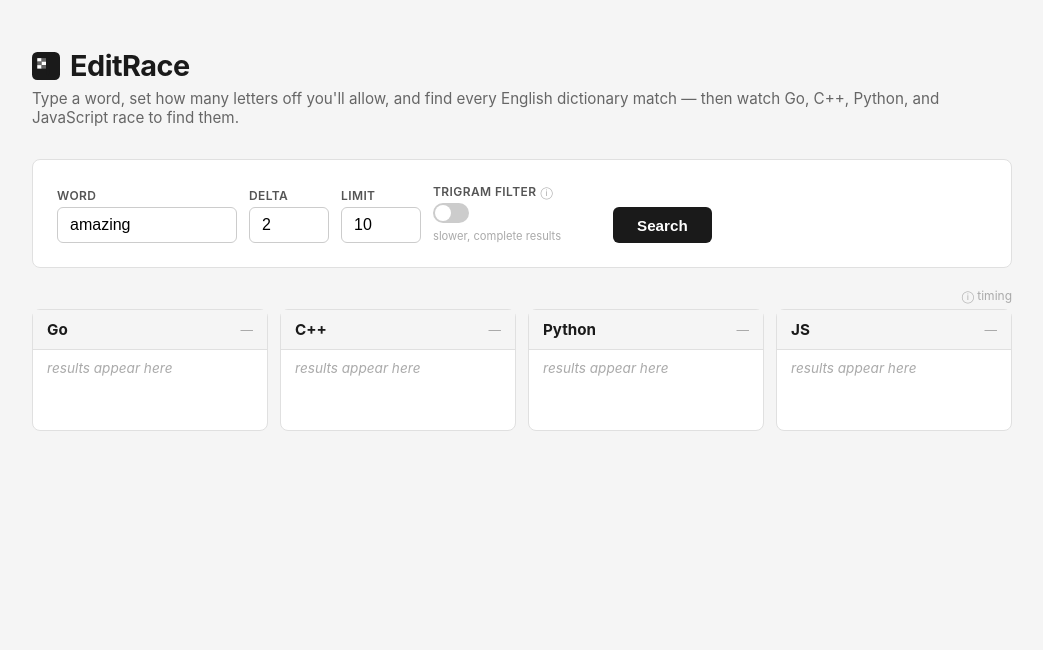
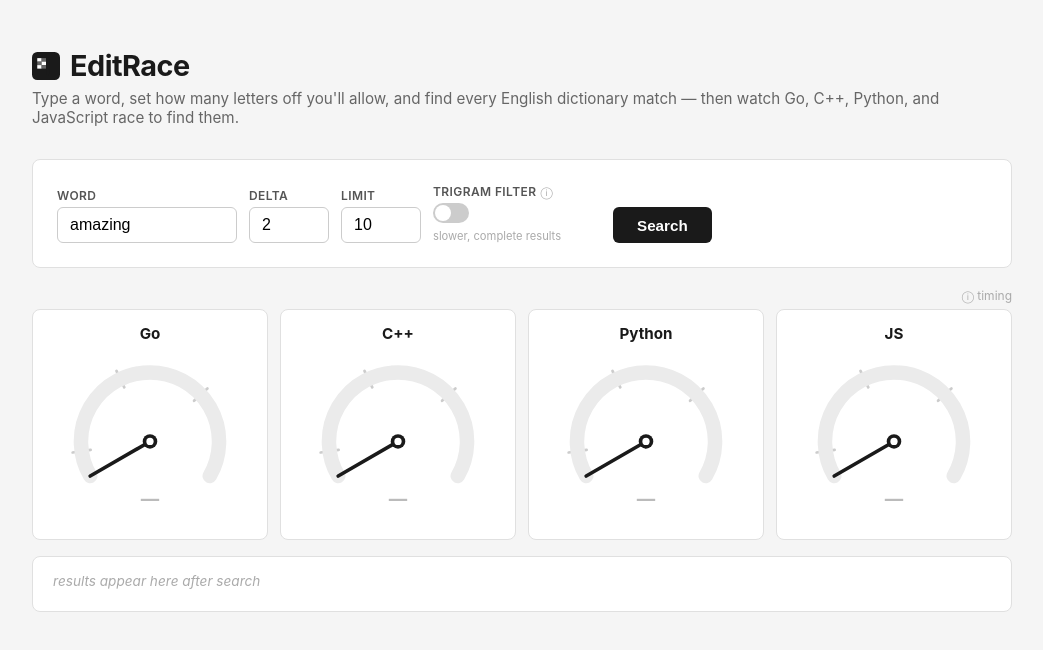
Before and after one commit to siqiliu18/nearestword, a React (Vite) app in the folder frontend/: page / in a window 1280 px wide. Shown: the top 650 px of the page, without its empty margins (118-1161 px from the left). Built offline with nearby package versions, Linux system fonts and the light colour scheme.

Commit message:
speedometer gauges!

```diff
--- a/frontend/src/App.css
+++ b/frontend/src/App.css
@@ -62,28 +62,6 @@ button[type='submit'] {
 button[type='submit']:hover    { background: #333; }
 button[type='submit']:disabled { background: #999; cursor: not-allowed; }
 
-.meta { font-size: 0.85rem; color: #888; margin-bottom: 16px; }
-
-/* Engine grid */
-.grid { display: grid; grid-template-columns: repeat(4, 1fr); gap: 12px; }
-
-.engine-col {
-  background: #fff; border: 1px solid #e0e0e0;
-  border-radius: 8px;
-}
-.engine-col.loading { animation: pulse 1s ease-in-out infinite; }
-@keyframes pulse {
-  0%, 100% { border-color: #e0e0e0; }
-  50%       { border-color: #999; }
-}
-
-.engine-header {
-  display: flex; justify-content: space-between; align-items: center;
-  padding: 10px 14px; background: #f5f5f5; border-bottom: 1px solid #e0e0e0;
-  gap: 8px;
-}
-.engine-label { font-weight: 700; font-size: 0.95rem; }
-
 /* Grid header row with timing info icon */
 .grid-header {
   display: flex; justify-content: flex-end;
@@ -114,34 +92,66 @@ button[type='submit']:disabled { background: #999; cursor: not-allowed; }
 }
 .timing-info:hover .timing-tooltip { display: block; }
 
-/* Tooltip that opens leftward (for mid-form icons) */
-.timing-tooltip.left {
-  right: auto; left: 0;
-}
-.timing-tooltip.left::before {
-  right: auto; left: 10px;
+.timing-tooltip.left { right: auto; left: 0; }
+.timing-tooltip.left::before { right: auto; left: 10px; }
+
+/* Speedometer gauges */
+.gauges-grid {
+  display: grid;
+  grid-template-columns: repeat(4, 1fr);
+  gap: 12px;
+  margin-bottom: 16px;
 }
 
-.engine-times {
-  display: flex; flex-direction: column; align-items: flex-end; gap: 1px;
+.speedometer {
+  background: #fff;
+  border: 1px solid #e0e0e0;
+  border-radius: 8px;
+  padding: 14px 8px 10px;
+  display: flex;
+  flex-direction: column;
+  align-items: center;
+  gap: 4px;
 }
-.engine-time  {
-  font-size: 0.78rem; color: #aaa;
-  font-variant-numeric: tabular-nums; text-align: right;
+.speedometer.loading { animation: pulse 1s ease-in-out infinite; }
+@keyframes pulse {
+  0%, 100% { border-color: #e0e0e0; }
+  50%       { border-color: #999; }
 }
-.engine-time.fast { color: #1a7a3a; font-weight: 600; }
-.engine-time.mid  { color: #b07800; font-weight: 600; }
-.engine-time.slow { color: #c0392b; font-weight: 600; }
-.engine-time.wall { color: #888; }
-.engine-time.error-text { color: #c0392b; }
 
-.engine-body { padding: 10px 14px; min-height: 80px; }
+.sp-label {
+  font-weight: 700;
+  font-size: 0.95rem;
+  color: #1a1a1a;
+}
+.sp-svg { width: 100%; }
+.sp-total {
+  font-size: 0.75rem;
+  color: #888;
+  font-variant-numeric: tabular-nums;
+}
 
-.word {
+/* Results panel */
+.results-panel {
+  background: #fff;
+  border: 1px solid #e0e0e0;
+  border-radius: 8px;
+  padding: 16px 20px;
+  min-height: 56px;
+}
+.results-words {
+  display: flex;
+  flex-wrap: wrap;
+  gap: 6px;
+}
+.result-pill {
   font-family: 'SF Mono', 'Fira Code', monospace;
-  font-size: 0.88rem; padding: 3px 0; border-bottom: 1px solid #f0f0f0;
+  font-size: 0.85rem;
+  background: #f5f5f5;
+  border-radius: 4px;
+  padding: 3px 10px;
+  color: #1a1a1a;
 }
-.word:last-child { border-bottom: none; }
 
-.hint, .searching { font-size: 0.85rem; color: #aaa; font-style: italic; }
-.error            { font-size: 0.85rem; color: #c0392b; font-style: italic; }
+.hint  { font-size: 0.85rem; color: #aaa; font-style: italic; }
+.error { font-size: 0.85rem; color: #c0392b; font-style: italic; }
--- a/frontend/src/App.jsx
+++ b/frontend/src/App.jsx
@@ -1,6 +1,6 @@
 import { useEffect, useRef, useState } from 'react'
 import SearchForm from './components/SearchForm'
-import EngineColumn from './components/EngineColumn'
+import Speedometer from './components/Speedometer'
 import './App.css'
 
 const ENGINES = [
@@ -10,12 +10,12 @@ const ENGINES = [
   { key: 'js',     label: 'JS',     endpoint: null              },
 ]
 
-const idle    = () => ({ status: 'idle',    durationMs: null, wallClockMs: null, results: [] })
-const loading = () => ({ status: 'loading', durationMs: null, wallClockMs: null, results: [] })
+const idleEng    = () => ({ status: 'idle',    durationMs: null, wallClockMs: null })
+const loadingEng = () => ({ status: 'loading', durationMs: null, wallClockMs: null })
 
 export default function App() {
-  const [engines, setEngines] = useState(Object.fromEntries(ENGINES.map(e => [e.key, idle()])))
-  const [scanned, setScanned] = useState(null)
+  const [engines, setEngines] = useState(Object.fromEntries(ENGINES.map(e => [e.key, idleEng()])))
+  const [results, setResults] = useState({ status: 'idle', words: [] })
   const wordsRef       = useRef(null)
   const workerRef      = useRef(null)
   const searchStartRef = useRef(null)
@@ -23,38 +23,41 @@ export default function App() {
   useEffect(() => {
     const worker = new Worker(new URL('./levenshtein.worker.js', import.meta.url), { type: 'module' })
     worker.onmessage = ({ data }) => {
-      const wallClockMs = searchStartRef.current !== null ? Date.now() - searchStartRef.current : null
-      setEngine('js', { status: 'done', durationMs: data.duration_ms, wallClockMs, results: data.results })
+      const wallClockMs = searchStartRef.current != null ? Date.now() - searchStartRef.current : null
+      setEng('js', { status: 'done', durationMs: data.duration_ms, wallClockMs })
     }
     workerRef.current = worker
     return () => worker.terminate()
   }, [])
 
-  function setEngine(key, val) {
+  function setEng(key, val) {
     setEngines(prev => ({ ...prev, [key]: val }))
   }
 
   async function handleSearch(form) {
     searchStartRef.current = Date.now()
-    setEngines(Object.fromEntries(ENGINES.map(e => [e.key, loading()])))
-    setScanned(null)
+    setEngines(Object.fromEntries(ENGINES.map(e => [e.key, loadingEng()])))
+    setResults({ status: 'loading', words: [] })
 
     const body    = JSON.stringify({ word: form.word, delta: form.delta, limit: form.limit, trgm: form.trgm })
     const headers = { 'Content-Type': 'application/json' }
 
-    // Fire server engines in parallel — each updates its column independently
     for (const { key, endpoint } of ENGINES.filter(e => e.endpoint)) {
       fetch(endpoint, { method: 'POST', headers, body })
         .then(r => r.json())
         .then(data => {
-          const wallClockMs = searchStartRef.current !== null ? Date.now() - searchStartRef.current : null
-          setEngine(key, { status: 'done', durationMs: data.duration_ms, wallClockMs, results: data.results ?? [] })
-          if (key === 'go') setScanned(data.candidates_scanned ?? null)
+          const wallClockMs = searchStartRef.current != null ? Date.now() - searchStartRef.current : null
+          setEng(key, { status: 'done', durationMs: data.duration_ms, wallClockMs })
+          if (key === 'go') {
+            setResults({ status: 'done', words: data.results ?? [] })
+          }
         })
-        .catch(() => setEngine(key, { status: 'error', durationMs: null, wallClockMs: null, results: [] }))
+        .catch(() => {
+          setEng(key, { status: 'error', durationMs: null, wallClockMs: null })
+          if (key === 'go') setResults({ status: 'error', words: [] })
+        })
     }
 
-    // JS engine: load word list once, then run in Web Worker (non-blocking)
     try {
       if (!wordsRef.current) {
         const res = await fetch('/api/words')
@@ -64,7 +67,7 @@ export default function App() {
         query: form.word, delta: form.delta, limit: form.limit, words: wordsRef.current,
       })
     } catch {
-      setEngine('js', { status: 'error', durationMs: null, wallClockMs: null, results: [] })
+      setEng('js', { status: 'error', durationMs: null, wallClockMs: null })
     }
   }
 
@@ -93,12 +96,6 @@ export default function App() {
         <SearchForm onSearch={handleSearch} loading={anyLoading} />
       </div>
 
-      {scanned !== null && (
-        <div className="meta">
-          <span>{scanned.toLocaleString()} candidates scanned</span>
-        </div>
-      )}
-
       <div className="grid-header">
         <span className="timing-info">
           ⓘ timing
@@ -109,10 +106,23 @@ export default function App() {
         </span>
       </div>
 
-      <div className="grid">
+      <div className="gauges-grid">
         {ENGINES.map(({ key, label }) => (
-          <EngineColumn key={key} label={label} engine={engines[key]} />
+          <Speedometer key={key} label={label} {...engines[key]} />
         ))}
+      </div>
+
+      <div className="results-panel">
+        {results.status === 'idle'    && <p className="hint">results appear here after search</p>}
+        {results.status === 'loading' && <p className="hint">searching…</p>}
+        {results.status === 'error'   && <p className="error">request failed</p>}
+        {results.status === 'done' && (
+          results.words.length === 0
+            ? <p className="hint">no matches found</p>
+            : <div className="results-words">
+                {results.words.map(w => <span key={w} className="result-pill">{w}</span>)}
+              </div>
+        )}
       </div>
     </div>
   )
--- /dev/null
+++ b/frontend/src/components/Speedometer.jsx
@@ -0,0 +1,86 @@
+import { useEffect, useState } from 'react'
+
+const CX = 60, CY = 52, R = 38, NEEDLE = R
+const SLOW = 210, SWEEP = 240
+const toRad = d => d * Math.PI / 180
+
+function pt(deg, r = R) {
+  return [
+    +(CX + r * Math.cos(toRad(deg))).toFixed(2),
+    +(CY - r * Math.sin(toRad(deg))).toFixed(2),
+  ]
+}
+
+// sweep=1 for both track and filled arc so they lie on the same circle.
+function arcD(startDeg, sweepDeg) {
+  if (sweepDeg < 0.5) return null
+  const [sx, sy] = pt(startDeg)
+  const [ex, ey] = pt(startDeg - sweepDeg)
+  return `M ${sx} ${sy} A ${R} ${R} 0 ${sweepDeg > 180 ? 1 : 0} 1 ${ex} ${ey}`
+}
+
+const TRACK = arcD(SLOW, SWEEP)
+
+function msToProgress(ms) {
+  if (ms == null || ms < 0) return 0
+  const clamped = Math.min(Math.max(ms || 1, 1), 2000)
+  return 1 - Math.log(clamped) / Math.log(2000)
+}
+
+const TICK_MS = [10, 100, 1000]
+
+export default function Speedometer({ label, status, durationMs, wallClockMs }) {
+  const [prog, setProg] = useState(0)
+
+  useEffect(() => {
+    if (status !== 'done' || durationMs == null) { setProg(0); return }
+    const target = msToProgress(durationMs)
+    let start = null, raf
+    const tick = ts => {
+      if (!start) start = ts
+      const t = Math.min((ts - start) / 1000, 1)
+      setProg((1 - (1 - t) ** 3) * target)
+      if (t < 1) raf = requestAnimationFrame(tick)
+    }
+    raf = requestAnimationFrame(tick)
+    return () => cancelAnimationFrame(raf)
+  }, [status, durationMs])
+
+  const ndDeg = SLOW - prog * SWEEP
+  const [nx, ny] = pt(ndDeg, NEEDLE)
+  const filled  = arcD(SLOW, prog * SWEEP, 1)
+  const color   = prog > 0.65 ? '#1a7a3a' : prog > 0.35 ? '#b07800' : '#c0392b'
+
+  return (
+    <div className={`speedometer ${status}`}>
+      <div className="sp-label">{label}</div>
+      <svg viewBox="0 0 120 100" className="sp-svg">
+        {/* Tick marks at 10ms, 100ms, 1000ms */}
+        {TICK_MS.map(ms => {
+          const deg = SLOW - msToProgress(ms) * SWEEP
+          const [ix, iy] = pt(deg, R - 5)
+          const [ox, oy] = pt(deg, R + 5)
+          return <line key={ms} x1={ix} y1={iy} x2={ox} y2={oy} stroke="#ccc" strokeWidth="1.5" strokeLinecap="round"/>
+        })}
+        {/* Track */}
+        <path d={TRACK} stroke="#ebebeb" strokeWidth="8" fill="none" strokeLinecap="round"/>
+        {/* Filled arc */}
+        {filled && <path d={filled} stroke={color} strokeWidth="8" fill="none" strokeLinecap="butt"/>}
+        {/* Needle */}
+        <line x1={CX} y1={CY} x2={nx} y2={ny} stroke="#1a1a1a" strokeWidth="2" strokeLinecap="round"/>
+        {/* Pivot */}
+        <circle cx={CX} cy={CY} r="4" fill="#1a1a1a"/>
+        <circle cx={CX} cy={CY} r="2" fill="#fff"/>
+        {/* Value */}
+        <text x={CX} y={87} textAnchor="middle" fontSize="11" fontWeight="700"
+          fontFamily="system-ui,sans-serif" fill={status === 'done' ? '#1a1a1a' : '#bbb'}>
+          {status === 'idle' ? '—' : status === 'loading' ? '…' : `${durationMs}ms`}
+        </text>
+      </svg>
+      {status === 'done' && wallClockMs != null && (
+        <div className="sp-total">total {wallClockMs}ms</div>
+      )}
+      {status === 'error' && <div className="sp-total" style={{ color: '#c0392b' }}>error</div>}
+    </div>
+  )
+}
```
